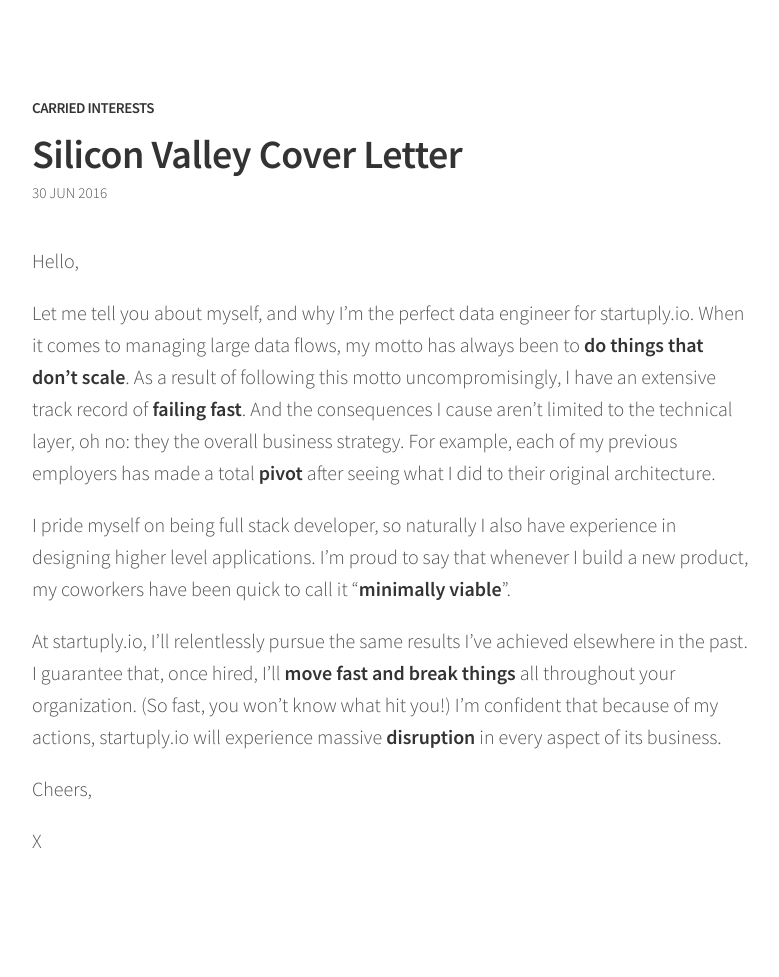
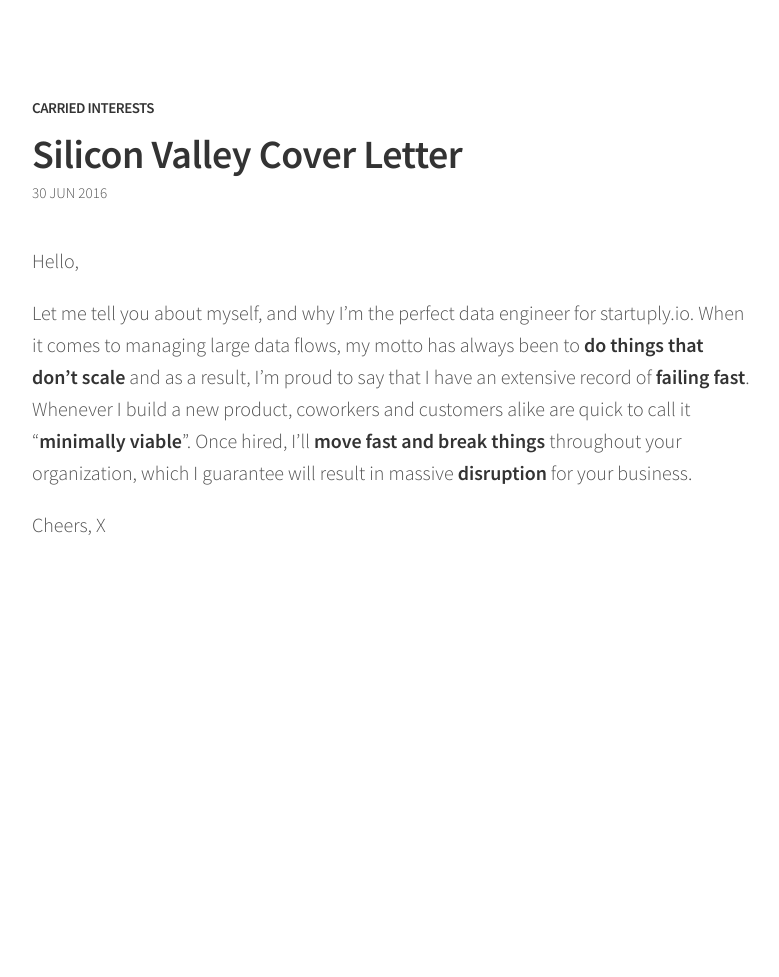
Before and after one commit to sl8r000/carried-interests, a Jekyll site: the page built from _posts/2016-06-30-cover-letter.md, in a window 1280 px wide. Shown: the whole page, without its empty margins (248-1027 px from the left). Built offline with Jekyll 4.4.1, drawn with Linux system fonts in a browser that asks for light colours; after the commit the page ends 900 px from its top, so only the background shows below that.

Commit message:
probability

```diff
--- a/_posts/2016-06-30-cover-letter.md
+++ b/_posts/2016-06-30-cover-letter.md
@@ -4,12 +4,6 @@ title: Silicon Valley Cover Letter
 
 Hello,
 
-Let me tell you about myself, and why I'm the perfect data engineer for startuply.io. When it comes to managing large data flows, my motto has always been to **do things that don't scale**. As a result of following this motto uncompromisingly, I have an extensive track record of **failing fast**. And the consequences I cause aren't limited to the technical layer, oh no: they the overall business strategy. For example, each of my previous employers has made a total **pivot** after seeing what I did to their original architecture.
+Let me tell you about myself, and why I'm the perfect data engineer for startuply.io. When it comes to managing large data flows, my motto has always been to **do things that don't scale** and as a result, I'm proud to say that I have an extensive record of **failing fast**. Whenever I build a new product, coworkers and customers alike are quick to call it "**minimally viable**". Once hired, I'll **move fast and break things** throughout your organization, which I guarantee will result in massive **disruption** for your business.
 
-I pride myself on being full stack developer, so naturally I also have experience in designing higher level applications. I'm proud to say that whenever I build a new product, my coworkers have been quick to call it "**minimally viable**".
-
-At startuply.io, I'll relentlessly pursue the same results I've achieved elsewhere in the past. I guarantee that, once hired, I'll **move fast and break things** all throughout your organization. (So fast, you won't know what hit you!) I'm confident that because of my actions, startuply.io will experience massive **disruption** in every aspect of its business.
-
-Cheers,
-
-X
+Cheers, X
```
Also changed, not shown: _posts/2016-08-01-probabilistic.md (+5 -3 lines), _posts/_purgatory/2016-06-21-deal-based-carry.md (renamed from _posts/2016-06-21-deal-based-carry.md).
